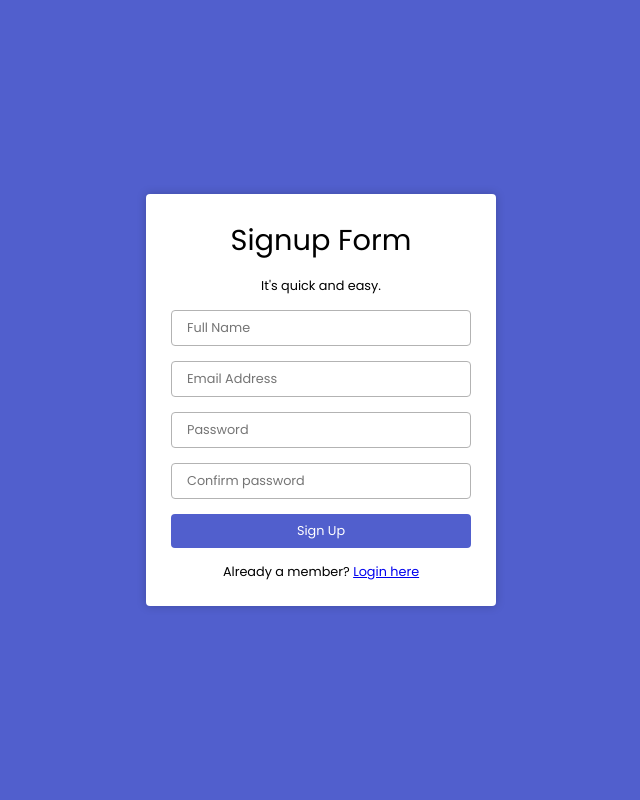
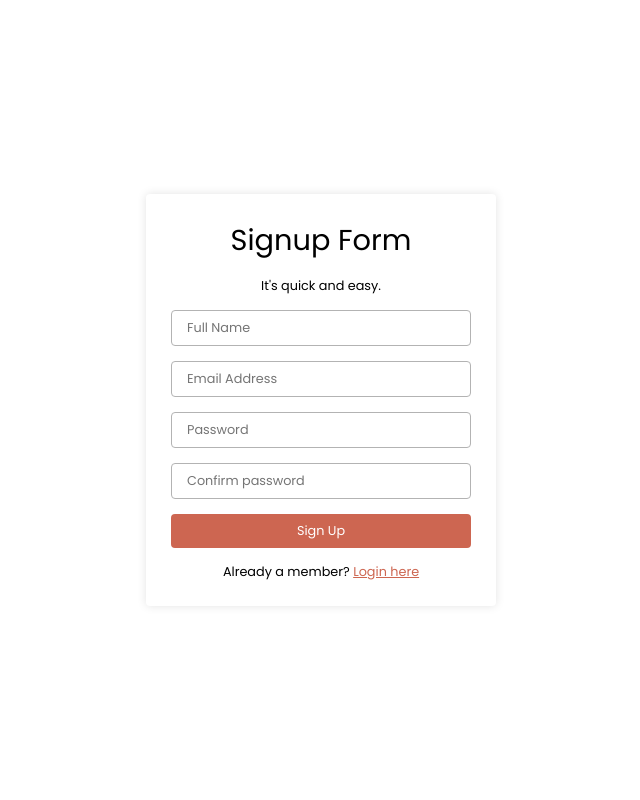
Before and after one commit to Bawelna0225/login_page, a PHP site: page /sign_up.php in a window 1280 px wide. Shown: the whole page, without its empty margins (319-959 px from the left). Run offline with PHP 8.4, Linux system fonts and the light colour scheme; data that the repository does not hold is empty.

Commit message:
form styling & files needed for project

```diff
--- a/connection.php
+++ b/connection.php
@@ -1,3 +1,3 @@
 <?php
-    $connection = mysqli_connect('localhost', 'root', '', 'login_form-users');
+    $connection = mysqli_connect('localhost', 'root', '', 'userlogindata');
 ?>
--- a/css/style.css
+++ b/css/style.css
@@ -6,11 +6,34 @@
   font-family: "Poppins", sans-serif;
 }
 
+:root {
+  --primary-color: rgb(20, 20, 20);
+  --text-color: rgb(255, 255, 255);
+  --accent-color: rgb(205, 102, 81);
+  --hover-accent-color: rgb(184, 82, 64);
+  --input-border-color: rgb(179, 179, 179);
+  --shadow-color: rgba(7, 7, 7, 0.559);
+}
+
+:root {
+  --primary-color: rgb(255, 255, 255);
+  --text-color: rgb(0, 0, 0);
+  --accent-color: rgb(205, 102, 81);
+  --hover-accent-color: rgb(184, 82, 64);
+  --input-border-color: rgb(179, 179, 179);
+  --shadow-color: rgba(0, 0, 0, 0.113);
+}
+
 body {
   display: grid;
   place-content: center;
   height: 100vh;
-  background-color: rgb(81, 95, 205);
+  background-color: var(--primary-color);
+  color: var(--text-color);
+}
+
+a {
+  color: var(--accent-color);
 }
 
 form {
@@ -18,11 +41,12 @@ form {
   flex-direction: column;
   justify-content: center;
   align-items: center;
+  max-width: 400px;
   gap: 15px;
-  background-color: #fff;
+  background-color: var(--primary-color);
   padding: 25px;
   border-radius: 4px;
-  box-shadow: 0px 0px 10px rgba(0, 0, 0, 0.209);
+  box-shadow: 0px 0px 10px var(--shadow-color);
 }
 form h2 {
   font-size: 1.8rem;
@@ -32,18 +56,101 @@ form input {
   padding: 8px 15px;
   width: 300px;
   border-radius: 4px;
-  border: 1px solid rgb(179, 179, 179);
+  background-color: var(--primary-color);
+  border: 1px solid var(--input-border-color);
+  color: var(--text-color);
   font-size: 0.8rem;
 }
 form .button {
-  background-color: rgb(81, 95, 205);
+  background-color: var(--accent-color);
   color: #fff;
   border: none;
 }
 form .button:hover {
-  background-color: rgb(64, 78, 184);
+  background-color: var(--hover-accent-color);
   cursor: pointer;
 }
 form p {
   font-size: 0.8rem;
+}
+
+.alert {
+  width: 100%;
+  max-width: 400px;
+  padding: 15px;
+  border-radius: 8px;
+  text-align: center;
+}
+.alert-danger {
+  background-color: rgb(237, 180, 180);
+  color: rgb(124, 28, 28);
+}
+.alert-success {
+  background-color: rgb(190, 237, 180);
+  color: rgb(28, 124, 28);
+}
+
+.wrapper {
+  display: flex;
+  flex-direction: column;
+  gap: 10px;
+  justify-content: center;
+  align-items: center;
+  place-content: center;
+}
+.wrapper a {
+  background-color: var(--primary-color);
+  border: 1px solid var(--accent-color);
+  border-radius: 8px;
+  padding: 8px 12px;
+  width: 100px;
+  cursor: pointer;
+  text-decoration: none;
+  text-align: center;
+}
+
+nav {
+  background-color: var(--accent-color);
+  box-shadow: 0px 0px 10px rgba(0, 0, 0, 0.411);
+  width: 100vw;
+  top: 0;
+  height: 80px;
+  color: white;
+  display: flex;
+  justify-content: space-between;
+  padding-inline: 20px;
+  align-items: center;
+}
+nav a {
+  color: white;
+  text-decoration: none;
+}
+nav button {
+  padding: 8px 12px;
+  border-radius: 4px;
+  border: none;
+  background-color: #fff;
+}
+nav button a {
+  color: var(--accent-color);
+  text-decoration: none;
+}
+nav button:hover {
+  box-shadow: 0px 0px 10px rgba(0, 0, 0, 0.2);
+  cursor: pointer;
+}
+
+.home {
+  display: grid;
+  place-content: center;
+  height: calc(100vh - 80px);
+  background-color: var(--primary-color);
+}
+.home h1 {
+  font-size: 3rem;
+  font-weight: normal;
+  color: var(--text-color);
+}
+.home h1 span {
+  color: var(--accent-color);
 }/*# sourceMappingURL=style.css.map */
--- a/css/style.scss
+++ b/css/style.scss
@@ -5,23 +5,43 @@
 	box-sizing: border-box;
 	font-family: 'Poppins', sans-serif;
 }
+:root {
+	--primary-color: rgb(20, 20, 20);
+	--text-color: rgb(255, 255, 255);
+	--accent-color: rgb(205, 102, 81);
+	--hover-accent-color: rgb(184, 82, 64);
+	--input-border-color: rgb(179, 179, 179);
+	--shadow-color: rgba(7, 7, 7, 0.559);
+}
+:root {
+	--primary-color: rgb(255, 255, 255);
+	--text-color: rgb(0, 0, 0);
+	--accent-color: rgb(205, 102, 81);
+	--hover-accent-color: rgb(184, 82, 64);
+	--input-border-color: rgb(179, 179, 179);
+	--shadow-color: rgba(0, 0, 0, 0.113);
+}
 body {
 	display: grid;
 	place-content: center;
 	height: 100vh;
-	background-color: rgb(81, 95, 205);
+	background-color: var(--primary-color);
+	color: var(--text-color);
 }
-
+a {
+	color: var(--accent-color);
+}
 form {
 	display: flex;
 	flex-direction: column;
 	justify-content: center;
 	align-items: center;
+	max-width: 400px;
 	gap: 15px;
-	background-color: #fff;
+	background-color: var(--primary-color);
 	padding: 25px;
 	border-radius: 4px;
-	box-shadow: 0px 0px 10px rgba(0, 0, 0, 0.209);
+	box-shadow: 0px 0px 10px var(--shadow-color);
 	h2 {
 		font-size: 1.8rem;
 		font-weight: normal;
@@ -30,15 +50,17 @@ form {
 		padding: 8px 15px;
 		width: 300px;
 		border-radius: 4px;
-		border: 1px solid rgb(179, 179, 179);
+		background-color: var(--primary-color);
+		border: 1px solid var(--input-border-color);
+		color: var(--text-color);
 		font-size: 0.8rem;
 	}
 	.button {
-		background-color: rgb(81, 95, 205);
+		background-color: var(--accent-color);
 		color: #fff;
 		border: none;
 		&:hover {
-			background-color: rgb(64, 78, 184);
+			background-color: var(--hover-accent-color);
 			cursor: pointer;
 		}
 	}
@@ -46,3 +68,18 @@ form {
 		font-size: 0.8rem;
 	}
 }
+.alert {
+	width: 100%;
+	max-width: 400px;
+	padding: 15px;
+	border-radius: 8px;
+	text-align: center;
+	&-danger {
+		background-color: rgb(237, 180, 180);
+		color: rgb(124, 28, 28);
+	}
+	&-success {
+		background-color: rgb(190, 237, 180);
+		color: rgb(28, 124, 28);
+	}
+}
```
Also changed, not shown: sign_up.php (+29 -3 lines), changepassword.php (added), home.php (added), login.php (added), logout.php (added), password-changed.php (added), userDataController.php (added), 1 other file.
